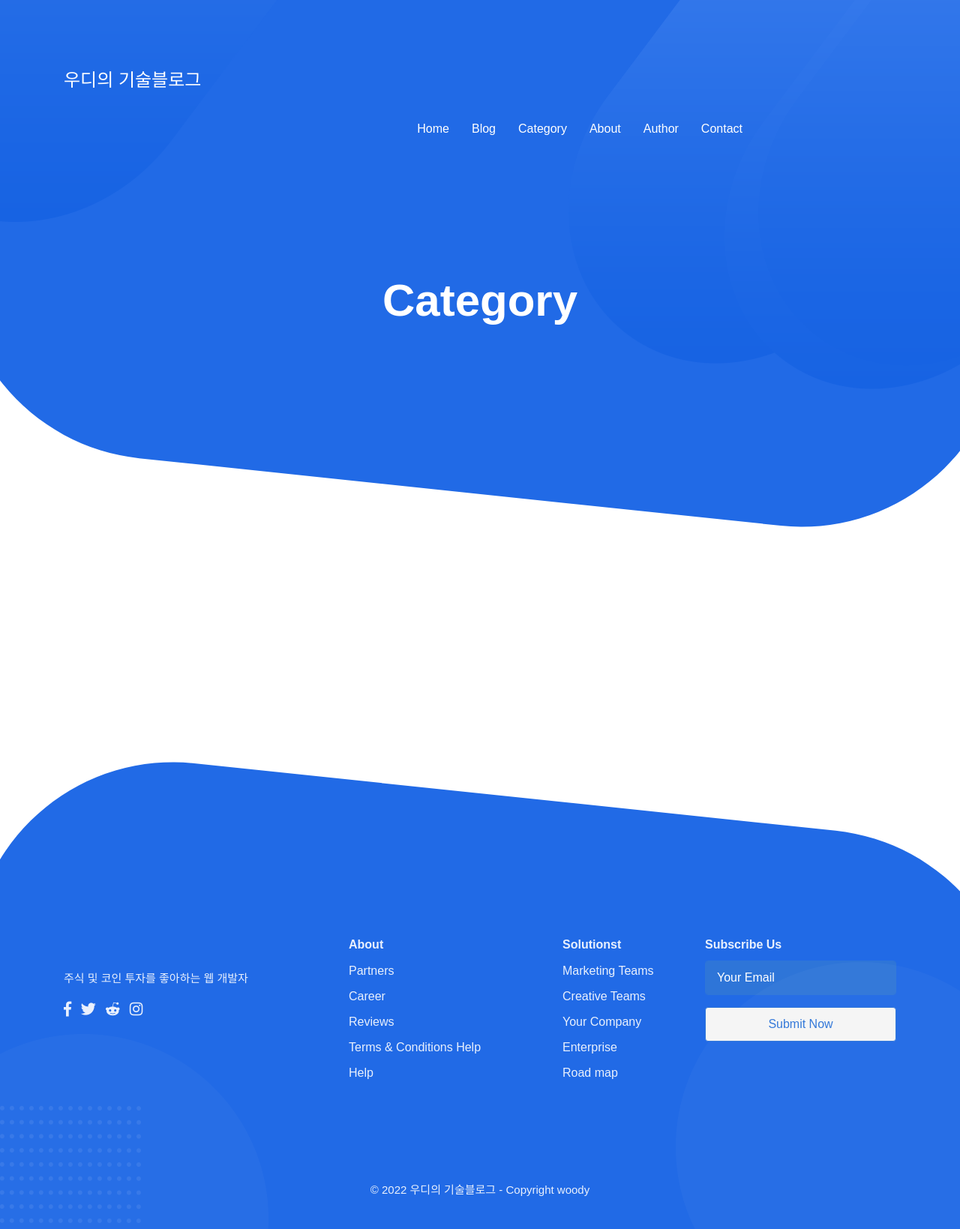
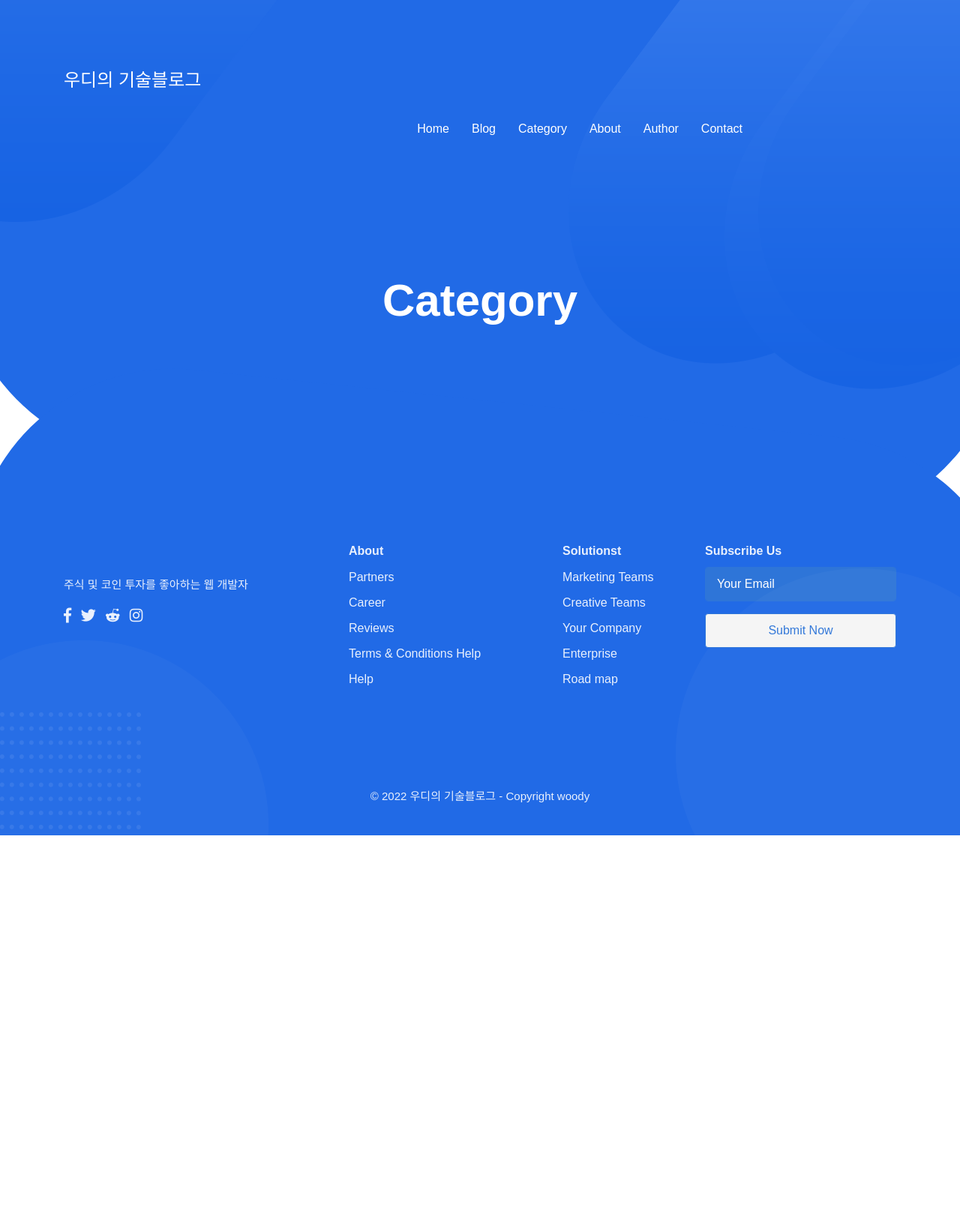
Before and after one commit to yuuisang/yuuisang.github.io, a Jekyll site: the page built from category.html, in a window 1280 px wide. Shown: the whole page at 75% size. Built offline with Jekyll 4.4.1, drawn with Linux system fonts in a browser that asks for light colours; some web fonts are replaced; the list of posts is cut into pages by our own code; after the commit the page ends 1114 px from its top, so only the background shows below that.

Commit message:
theme set

```diff
--- a/_layouts/category.html
+++ b/_layouts/category.html
@@ -1,5 +1,5 @@
 ---
-layout: category
+layout: default
 pagination:
     enabled: true
 ---
--- a/category.html
+++ b/category.html
@@ -5,17 +5,3 @@
 pagination:
   enabled: true
 ---
-
-<div class="blog-area bg-color1 p-t-130 p-b-130">
-  <div class="container">
-    <div class="blog-wrapper">
-      <div class="row">
-        {% for post in page.posts limit:"40" %}
-            <div class="col-md-6">
-            {% include post_content.html %}
-            </div>
-        {% endfor %}
-      </div>
-    </div>
-  </div>
-</div>
```
